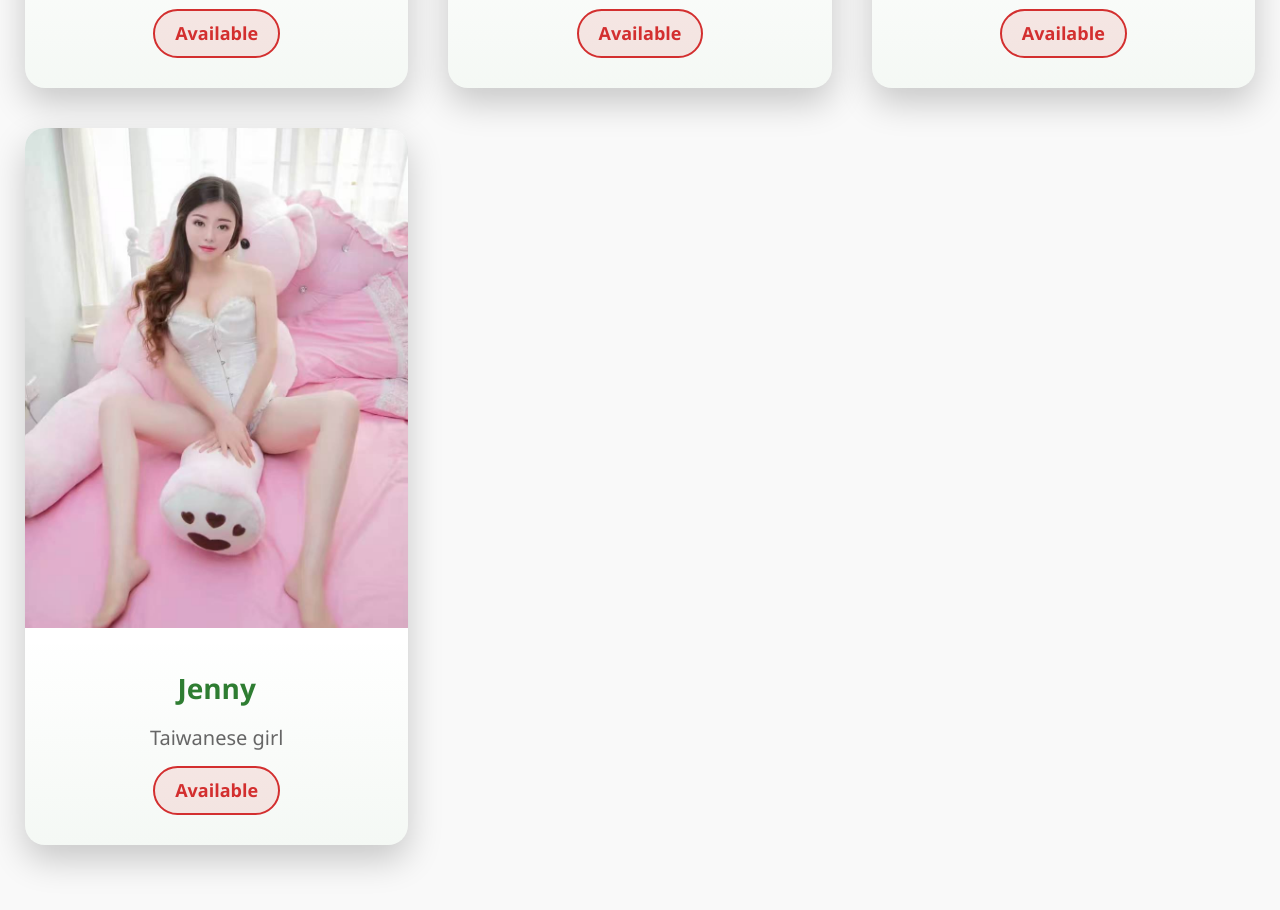
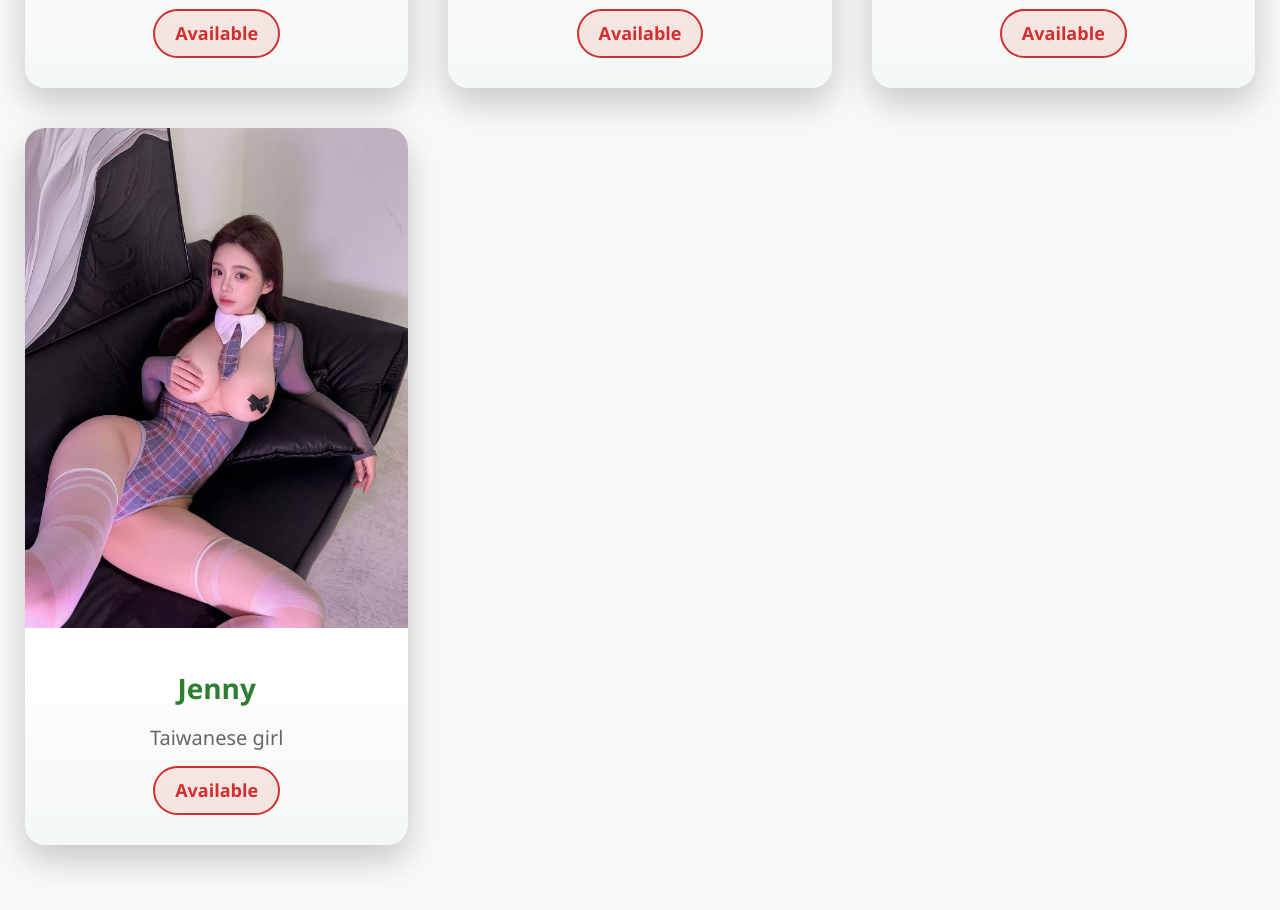
Before and after one commit to liuy-111/bestonespa, a plain HTML site: page page_1.html in a window 1280 px wide. Shown: the part 3609-4519 px from the top of the page. Drawn offline with Linux system fonts and the light colour scheme.

Commit message:
Update page_1.html

```diff
--- a/page_1.html
+++ b/page_1.html
@@ -836,7 +836,7 @@ a[href^="tel:"] {
 
                 <div class="girl-card">
                     <a href="Jenny.html">
-                        <img src="image9.jpg" alt="Abby" class="girl-img">
+                        <img src="image16.jpg" alt="Abby" class="girl-img">
                     </a>
                     <div class="girl-info">
                         <h3 class="girl-name">Jenny</h3>
```
